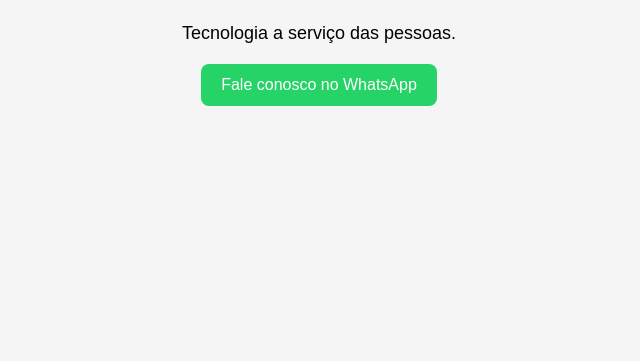
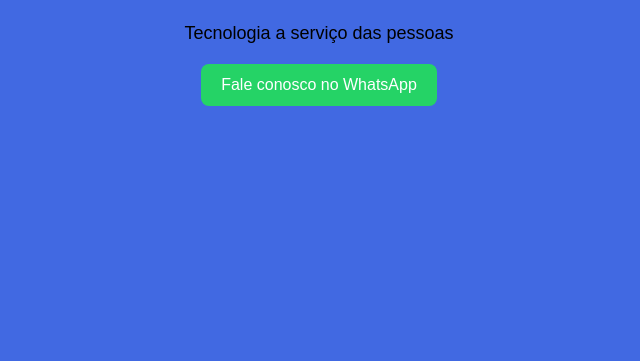
Before and after one commit to Regis-BR/rnztech.com, a plain HTML site: page index.html in a window 1280 px wide. Shown: the part 479-840 px from the top of the page, without its empty margins (321-961 px from the left). Drawn offline with Linux system fonts and the light colour scheme.

Commit message:
Update index.html

```diff
--- a/index.html
+++ b/index.html
@@ -7,7 +7,7 @@
   <style>
     body {
       margin: 0;
-      background-color: #f5f5f5;
+      background-color: #4169E2; /* azul royal */
       display: flex;
       flex-direction: column;
       justify-content: center;
@@ -46,8 +46,8 @@
   <!-- Substitua pelo seu logo real -->
   <img src="https://www.rnztech.com/logo.jpeg?text=LOGO" alt="Logotipo da Empresa" />
 
-  <p>RNZ Tech !</p>
-  <p>Tecnologia a serviço das pessoas.</p>
+  <p>RNZ Tech!</p>
+  <p>Tecnologia a serviço das pessoas</p>
 
   <!-- Link WhatsApp (substitua o número pelo seu) -->
   <a class="whatsapp" href="https://wa.me/qr/YTMYCTTZXQORN1" target="_blank">
```
